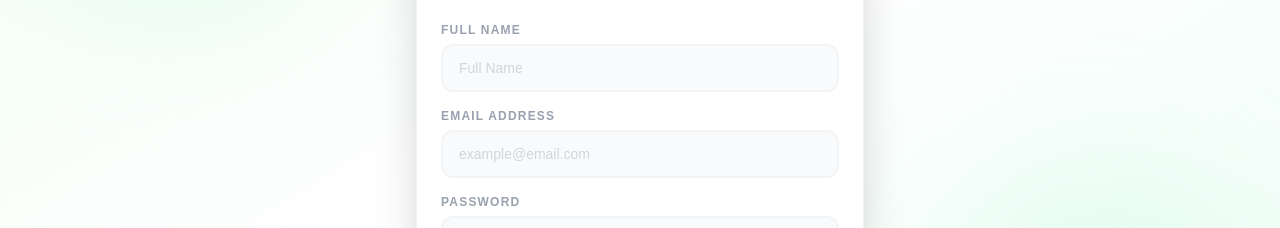
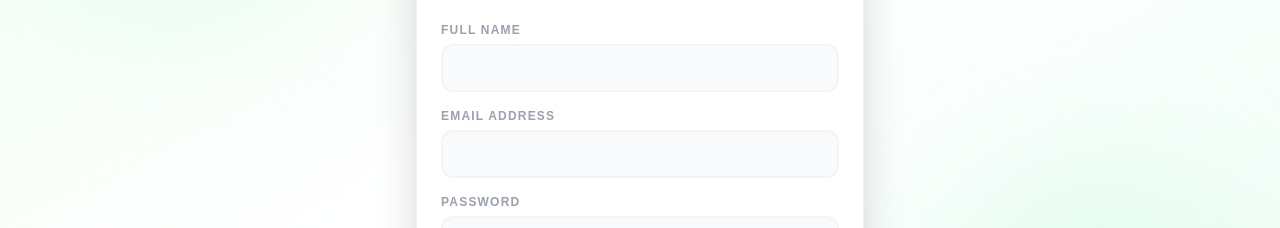
Before and after one commit to adarshthakurwork620-web/ai-diet-consultant, a React app in the folder frontend/: page /register in a window 1280 px wide. Shown: the part 310-538 px from the top of the page. Built offline with nearby package versions, Linux system fonts and the light colour scheme; the HTML template or start-up script is replaced by a standard one.

Commit message:
modified:   frontend/src/pages/Register.jsx

```diff
--- a/frontend/src/pages/Register.jsx
+++ b/frontend/src/pages/Register.jsx
@@ -148,8 +148,8 @@ export default function Register() {
             {/* ── STEP 1 ── */}
             {step === 1 && (
               <div style={{ animation: 'fadeUp 0.4s ease' }}>
-                <Field label="Full Name" name="name" placeholder="Full Name" value={reg.name} onChange={up} />
-                <Field label="Email Address" name="email" type="email" placeholder="example@email.com" value={reg.email} onChange={up} />
+                <Field label="Full Name" name="name" placeholder="" value={reg.name} onChange={up} />
+                <Field label="Email Address" name="email" type="email" placeholder="" value={reg.email} onChange={up} />
 
                 {/* Password with strength */}
                 <div className="mb-5">
@@ -200,8 +200,8 @@ export default function Register() {
                 <div className="grid grid-cols-3 gap-3 mb-2">
                   {[
                     { label: '🎂 Age', name: 'age', placeholder: '', unit: 'yrs' },
-                    { label: '⚖️ Weight', name: 'weight(kg)', placeholder: '', unit: 'kg' },
-                    { label: '📏 Height', name: 'height(cm)', placeholder: '', unit: 'cm' },
+                    { label: '⚖️ Weight', name: 'weight', placeholder: '', unit: 'kg' },
+                    { label: '📏 Height', name: 'height', placeholder: '', unit: 'cm' },
                   ].map(f => (
                     <div key={f.name}>
                       <label className="block text-xs font-bold text-gray-400 uppercase tracking-widest mb-1.5">{f.label}</label>
```
